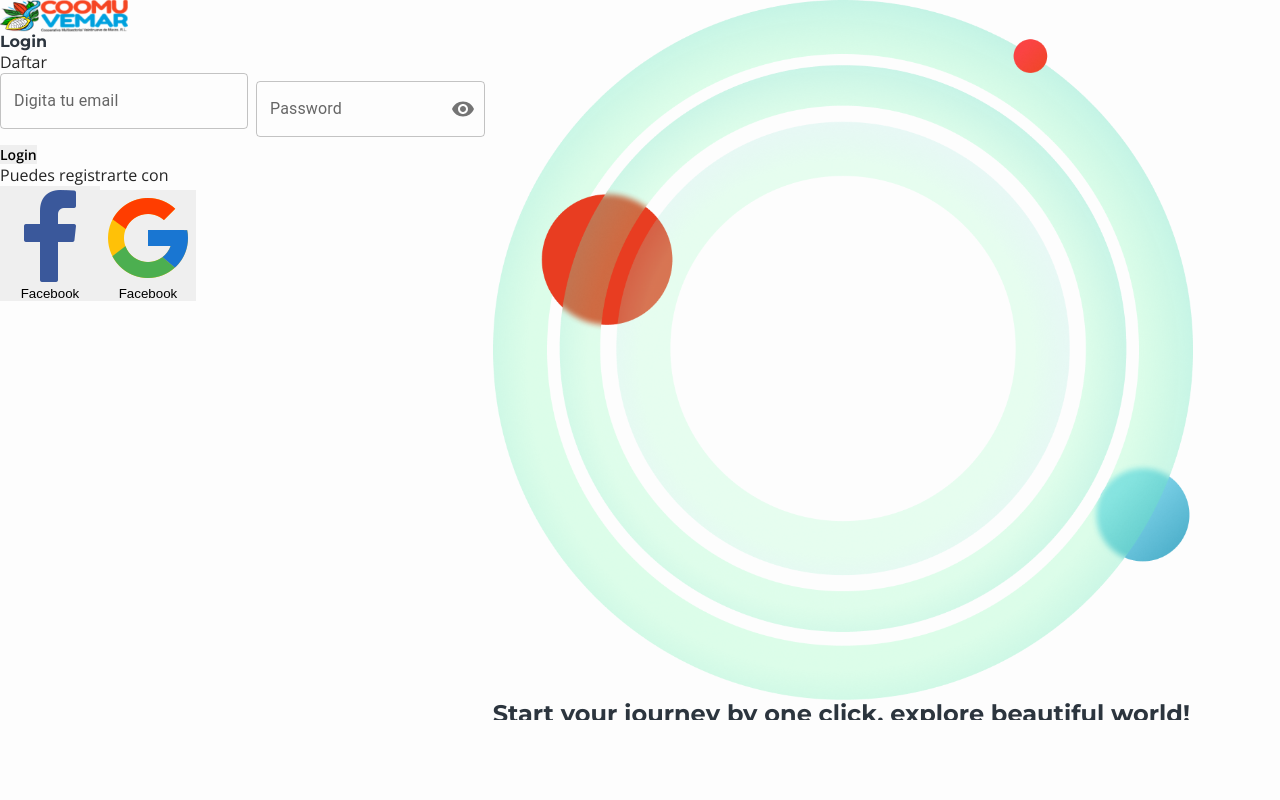
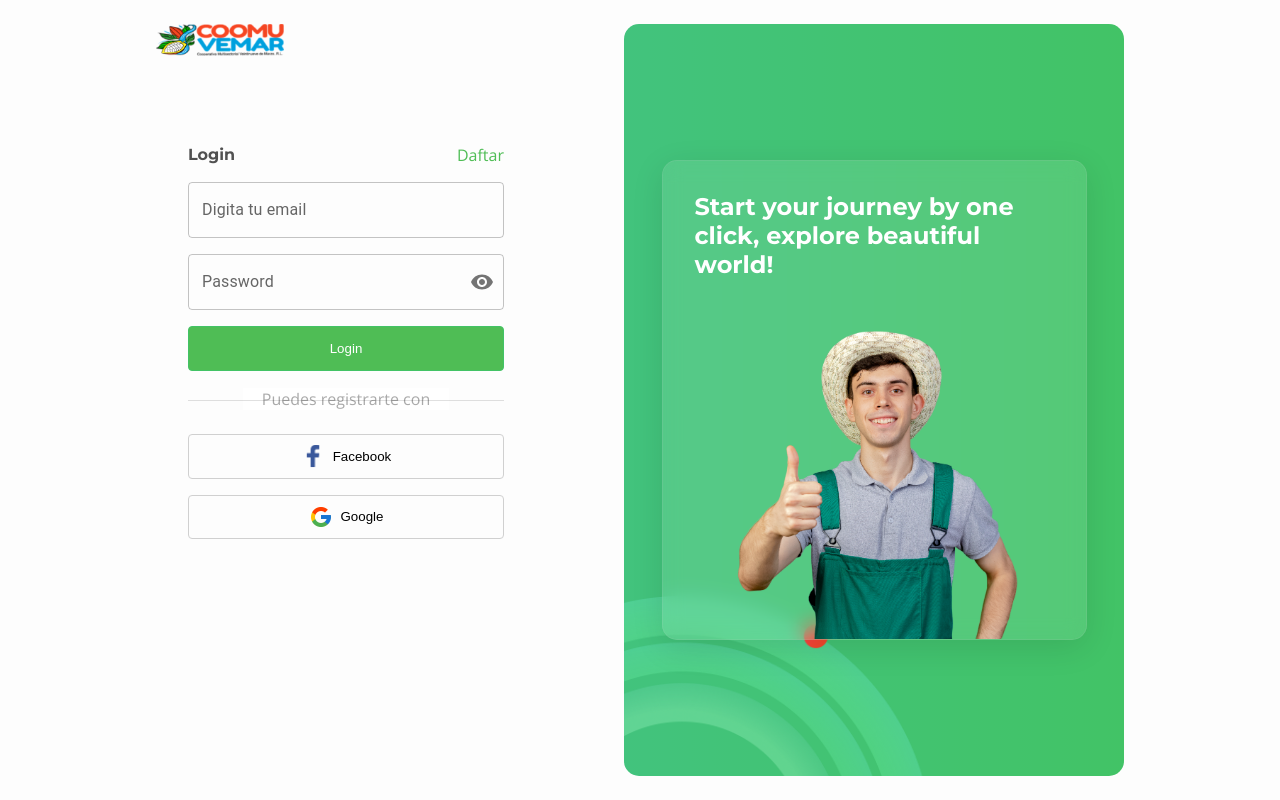
Before and after one commit to Maynor125/commuvemar-frontend, a Next.js app: page /login in a window 1280 px wide. Built offline with nearby package versions, Linux system fonts and the light colour scheme.

Commit message:
aplicando los estilos parte 1

```diff
--- a/src/app/login/login.css
+++ b/src/app/login/login.css
@@ -1,8 +1,155 @@
-.container-login{
+.container-login {
+  height: 100vh;
+  display: flex;
+  align-items: center;
+  justify-content: center;
+  gap: 3rem;
+}
+.section-a {
+  width: 420px;
+  height: 94%;
+
+}
+
+.logo-container{
+
+}
+
+.auth-container{
+    width: 380px;
+    padding: 2rem;
+}
+
+.auth-credential{
+  margin-top: 3.5rem;
+}
+
+.auth-credential-head{
     display: flex;
+    justify-content: space-between;
+    align-items: center;
+    margin-bottom: 1rem;
 }
-.section-b{
-    width: 700px;
-    overflow: hidden;
-    height: 90vh;
+.link-head {
+ color: var(--firts-color-green-1);
 }
+.auth-credential-head h4{
+    color: #515151;
+}
+.form{
+    display: flex;
+    flex-direction: column;
+    gap: 1rem;
+    margin-bottom: 1rem;
+}
+.boton{
+    width: 100%;
+    cursor: pointer;
+    height: 2.8rem;
+    border-radius: 4px;
+    transition: all .3s;
+
+}
+.btn-login{
+    background: var(--firts-color-green-1);
+    color: #fff;
+    border: 1px solid #42c366;
+}
+.btn-login:hover{
+    background: none;
+    border-color: #42c366;
+    color: #42c366;
+}
+
+.etiqueta{
+    margin-bottom: 1.5rem;
+    margin-top: 0.5rem;
+    width: 100%;
+}
+.etiqueta p{
+    width: 65%;
+    margin: 0 auto;
+    z-index: 200;
+    background: #ffffff;
+    text-align: center;
+    color: #aaaaaa;
+}
+.divider{
+
+    transform: translateY(13px);
+}
+.cont-btns-more{
+    display: flex;
+    flex-direction: column;
+    gap: 1rem;
+}
+.icon-btn{
+ background: none;
+ border: 1px solid #D0D0D0;
+ display: flex;
+ align-items: center;
+ justify-content: center;
+ gap: .5rem;
+}
+.boton .icon{
+   width: 24px;
+   height: 24px;
+}
+.face-btn:hover{
+    border-color: #304980;
+}
+.goo-btn:hover{
+    border-color: var(--firts-color-red);
+}
+
+.section-b {
+  position: relative;
+  width: 500px;
+  overflow: hidden;
+  height: 94vh;
+  background: linear-gradient(to left, #42c366, #42c37d);
+  border-radius: 15px;
+}
+.banner-container {
+  width: 100%;
+  height: 100%;
+  position: relative;
+  display: flex;
+  align-items: center;
+  justify-content: center;
+}
+.img-decoration {
+  position: absolute;
+  bottom: -20rem;
+  left: -12rem;
+  z-index: 0;
+}
+.container-morf {
+  border-radius: 15px;
+  z-index: 200;
+  width: 85%;
+  height: 30rem;
+  overflow: hidden;
+  background: rgba(255, 255, 255, 0.1);
+  backdrop-filter: blur(10px);
+  border-radius: 15px;
+  border: 1px solid rgba(200, 200, 200, 0.125);
+  box-shadow: 0 8px 32px rgba(0, 0, 0, 0.1);
+  padding: 2rem;
+  transition: transform 0.2s ease-in-out;
+}
+.container-morf:hover {
+  transform: scale(1.02);
+}
+.slider-object h2{
+ color: #fff;
+ width: 90%;
+}
+.img-container{
+  margin-top: 2.6rem;
+  height: 320px;
+  position: relative;
+}
+.imagen-productor{
+  height: 100%;
+}
--- a/src/app/login/page.tsx
+++ b/src/app/login/page.tsx
@@ -11,15 +11,26 @@ import GoogleIcon from "../../../public/images/auth/google.png";
 import Image from "next/image";
 
 import TextField from "@mui/material/TextField";
-import { FormControl, IconButton, InputAdornment, InputLabel, OutlinedInput } from "@mui/material";
+import {
+  FormControl,
+  IconButton,
+  InputAdornment,
+  InputLabel,
+  OutlinedInput,
+} from "@mui/material";
 import { Visibility, VisibilityOff } from "@mui/icons-material";
+import Link from "next/link";
+
+import Divider from "@mui/material/Divider";
 
 const Login = () => {
   const [showPassword, setShowPassword] = React.useState(false);
 
   const handleClickShowPassword = () => setShowPassword((show) => !show);
 
-  const handleMouseDownPassword = (event: React.MouseEvent<HTMLButtonElement>) => {
+  const handleMouseDownPassword = (
+    event: React.MouseEvent<HTMLButtonElement>
+  ) => {
     event.preventDefault();
   };
   return (
@@ -27,22 +38,24 @@ const Login = () => {
       <section className="container-login">
         <article className="section-a">
           <div className="logo-container">
-            <Image className="logo" alt="logotipo" src={Logo} />
+            <Link href="/">
+              <Image className="logo" alt="logotipo" src={Logo} />
+            </Link>
           </div>
           <div className="auth-container">
             <div className="auth-credential">
               <div className="auth-credential-head">
                 <h4>Login</h4>
-                <p>Daftar</p>
+                <Link href="/" className="link-head">Daftar</Link>
               </div>
-              <form action="">
+              <form action="" className="form">
                 <TextField
                   id="outlined-basic"
                   label="Digita tu email"
                   variant="outlined"
                   size="medium"
                 />
-                <FormControl sx={{ m: 1, width: "25ch" }} variant="outlined">
+                <FormControl sx={{ width: "100%" }} variant="outlined">
                   <InputLabel htmlFor="outlined-adornment-password">
                     Password
                   </InputLabel>
@@ -65,21 +78,22 @@ const Login = () => {
                     label="Password"
                   />
                 </FormControl>
-                <button className="boton-base btn-login">Login</button>
+                <button className="boton btn-login">Login</button>
               </form>
             </div>
             <div className="etiqueta">
+              <Divider sx={{ zIndex: -1 }} className="divider" />
               <p>Puedes registrarte con</p>
             </div>
             <div className="auth-more">
               <div className="cont-btns-more">
-                <button className="icon-btn">
-                   <Image alt="face-icon" src={FacebookIcon}/>
-                   Facebook
+                <button className=" boton icon-btn face-btn">
+                  <Image className="icon" alt="face-icon" src={FacebookIcon} />
+                  Facebook
                 </button>
-                <button className="icon-btn">
-                   <Image alt="google-icon" src={GoogleIcon}/>
-                   Facebook
+                <button className="boton icon-btn goo-btn">
+                  <Image className="icon" alt="google-icon" src={GoogleIcon} />
+                  Google
                 </button>
               </div>
             </div>
@@ -87,14 +101,22 @@ const Login = () => {
         </article>
         <article className="section-b">
           <div className="banner-container">
-            <Image alt="Decoration image" src={Decoration} />
+            <Image
+              alt="Decoration image"
+              src={Decoration}
+              className="img-decoration"
+            />
             <div className="container-morf">
               <div className="slider-object">
                 <h2>
                   Start your journey by one click, explore beautiful world!
                 </h2>
                 <div className="img-container">
-                  <Image alt="imagen productor" src={ImageBanner} />
+                  <Image
+                    className="imagen-productor"
+                    alt="imagen productor"
+                    src={ImageBanner}
+                  />
                 </div>
               </div>
             </div>
```
Also changed, not shown: public/images/auth/decoration.png.
